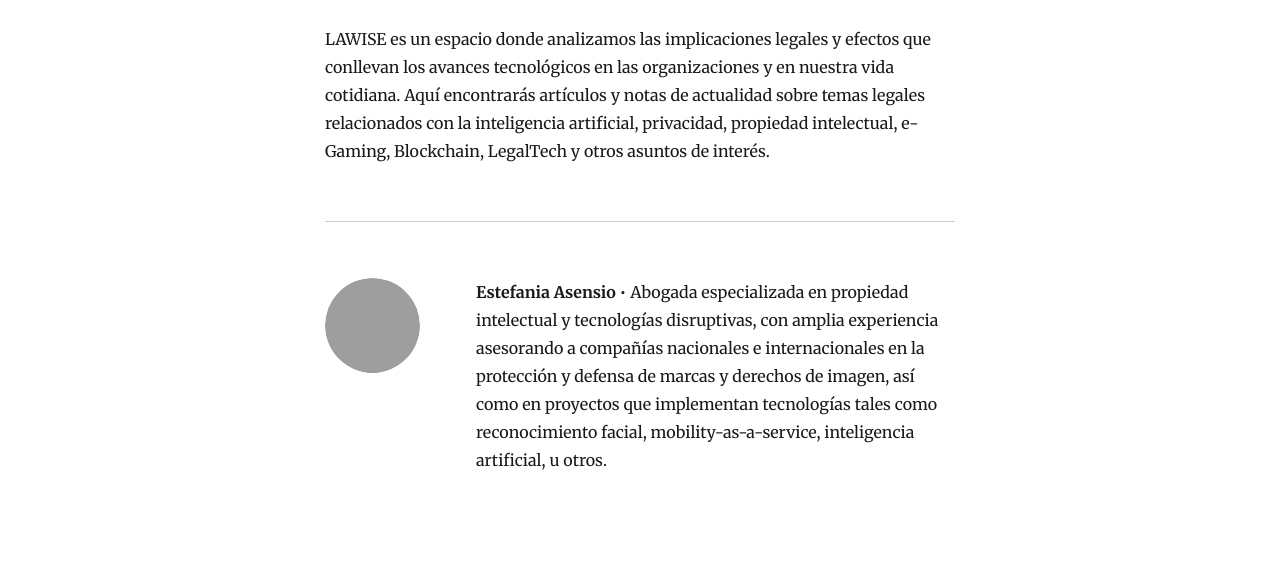
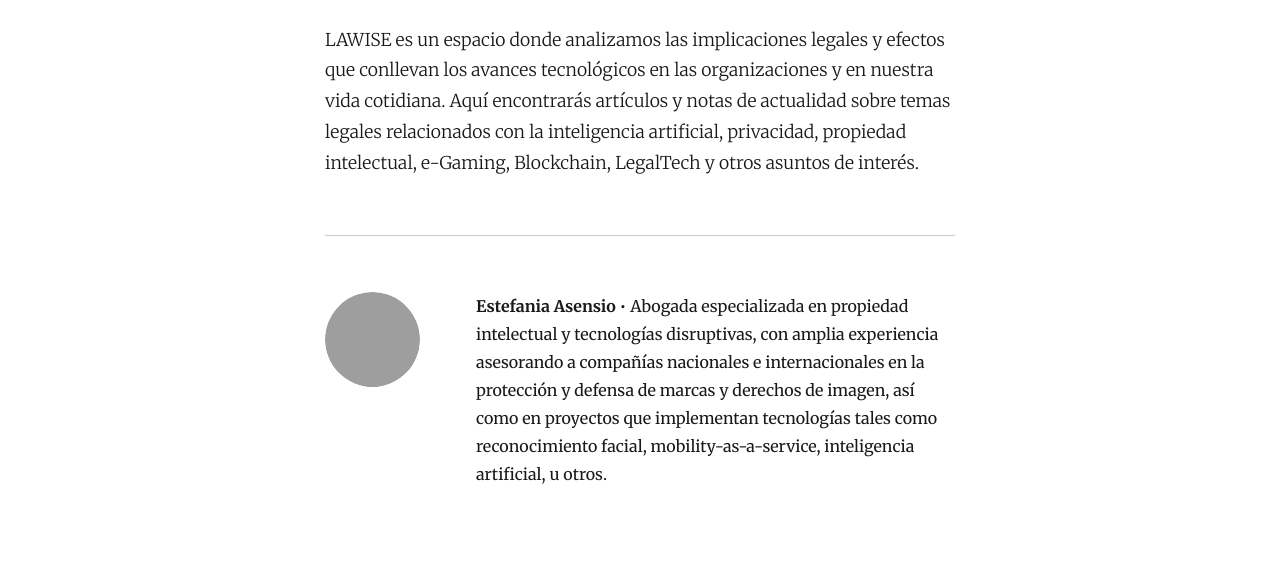
Before and after one commit to matchilling/es.lawise.www, a Gatsby site: page /acerca in a window 1280 px wide. Shown: the part 199-768 px from the top of the page. Built offline with nearby package versions, Linux system fonts and the light colour scheme; Gatsby itself is replaced by a stand-in of ours; some packages are replaced by stand-ins of ours; grey boxes are pictures that could not be loaded.

Commit message:
Increase font size in about-us page

```diff
--- a/src/pages/acerca.js
+++ b/src/pages/acerca.js
@@ -15,7 +15,12 @@
       <Layout location={location} title={siteTitle}>
         <SEO title="Quiénes somos" />
         <h1 style={{ marginTop: `1.75rem` }}>Quiénes somos</h1>
-        <p>
+        <p
+          style={{
+            fontSize: `110%`,
+            fontWeight: `200`,
+          }}
+        >
           LAWISE es un espacio donde analizamos las implicaciones legales y
           efectos que conllevan los avances tecnológicos en las organizaciones y
           en nuestra vida cotidiana. Aquí encontrarás artículos y notas de
```
